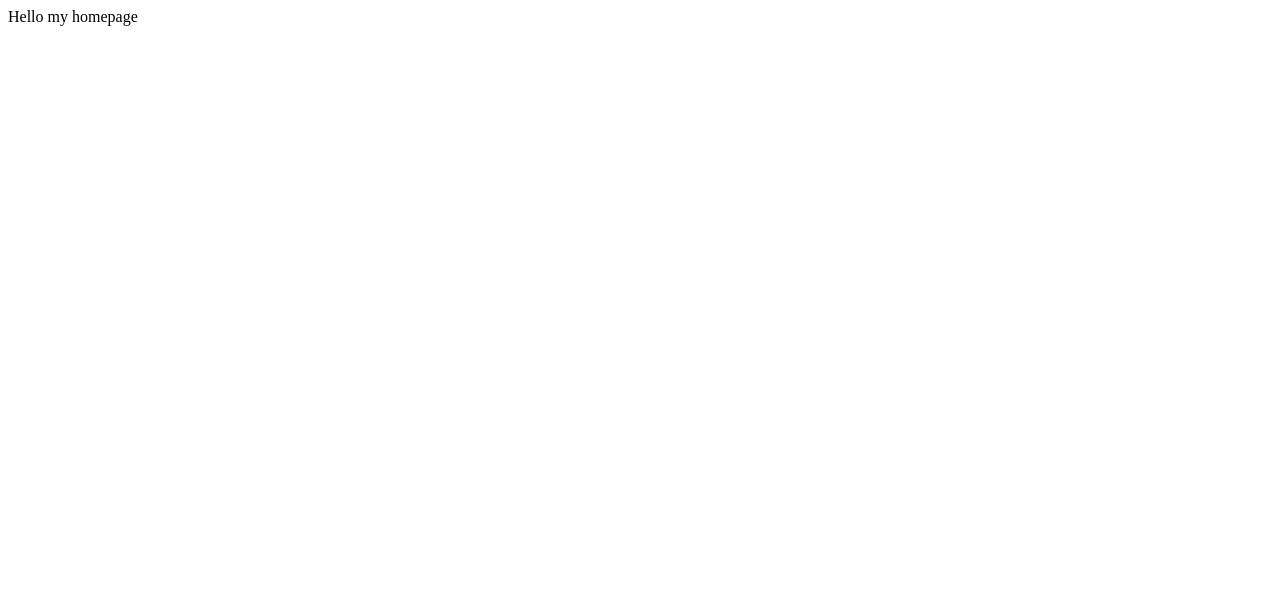
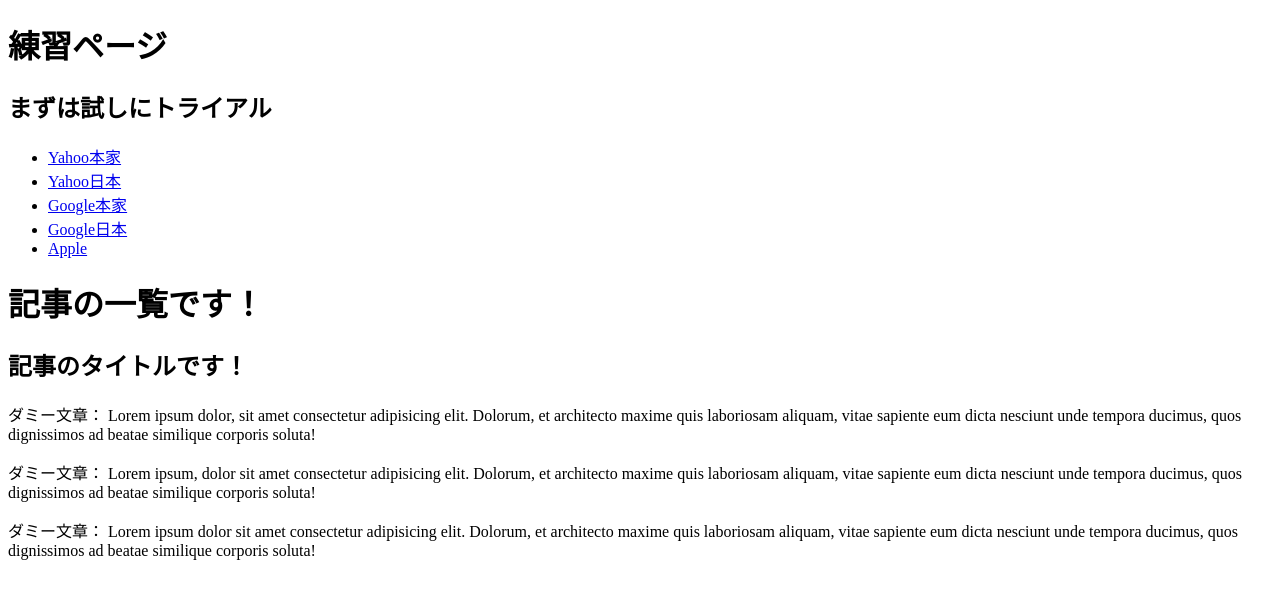
Before and after one commit to 339createsomething/trialhtml, a plain HTML site: page index.html in a window 1280 px wide. Drawn offline with Linux system fonts and the light colour scheme.

Commit message:
Update index.html

```diff
--- a/index.html
+++ b/index.html
@@ -1 +1,33 @@
-<p>Hello my homepage</p>
+<!DOCTYPE html>
+<html lang="ja">
+<head>
+    <meta charset="UTF-8">
+    <meta name="viewport" content="width=device-width, initial-scale=1.0">
+    <title>Document</title>
+    <link rel="stylesheet" href="style.css">
+</head>
+<body>
+    <header>
+        <h1>練習ページ</h1>
+        <h2>まずは試しにトライアル</h2>
+        <nav>
+            <ul>
+                <li><a href="https://www.yahoo.com">Yahoo本家</a></li>
+                <li><a href="https://www.yahoo.co.jp">Yahoo日本</a></li>
+                <li><a href="https://google.com">Google本家</a></li>
+                <li><a href="https://www.google.co.jp">Google日本</a></li>
+                <li><a href="https://apple.com">Apple</a></li>
+            </ul>
+        </nav>
+    </header>
+    <main>
+        <h1>記事の一覧です！</h1>
+        <article>
+            <h1>記事のタイトルです！</h1>
+            <p>ダミー文章： Lorem ipsum dolor, sit amet consectetur adipisicing elit. Dolorum, et architecto maxime quis laboriosam aliquam, vitae sapiente eum dicta nesciunt unde tempora ducimus, quos dignissimos ad beatae similique corporis soluta!</p>
+            <p>ダミー文章： Lorem ipsum, dolor sit amet consectetur adipisicing elit. Dolorum, et architecto maxime quis laboriosam aliquam, vitae sapiente eum dicta nesciunt unde tempora ducimus, quos dignissimos ad beatae similique corporis soluta!</p>
+            <p>ダミー文章： Lorem ipsum dolor sit amet consectetur adipisicing elit. Dolorum, et architecto maxime quis laboriosam aliquam, vitae sapiente eum dicta nesciunt unde tempora ducimus, quos dignissimos ad beatae similique corporis soluta!</p>
+        </article>
+    </main>
+</body>
+</html>
```
